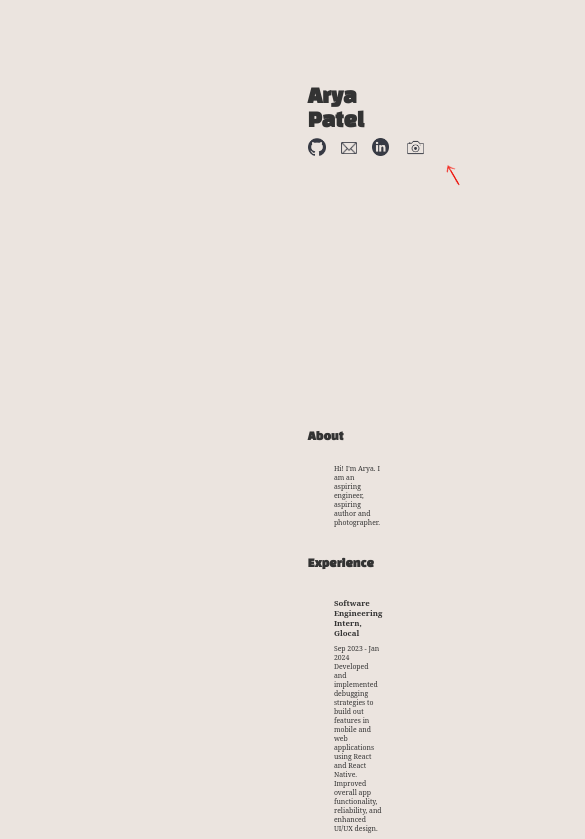
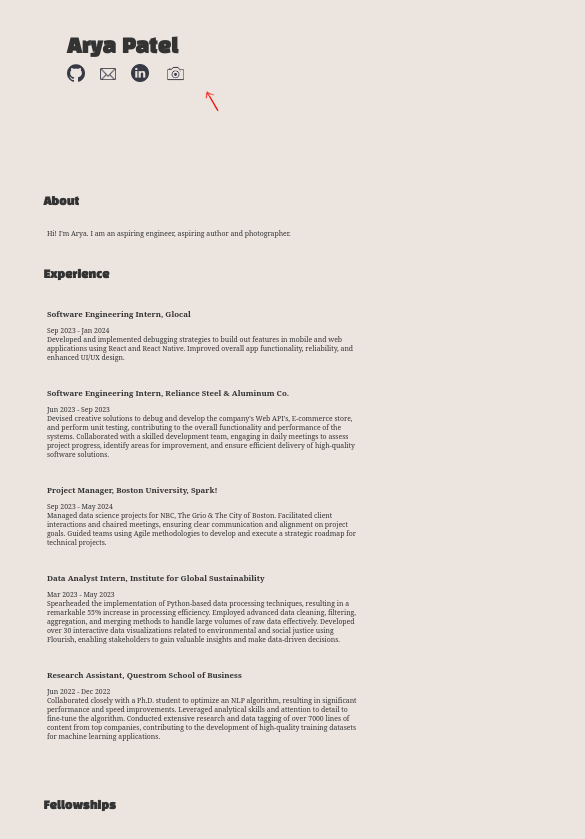
Before and after one commit to aryapatxl/Portfolio, a React (Create React App) app in the folder arya-portfolio/: page / in a window 390 px wide. Shown: the top 839 px of the page, 585 px wide, since content can reach past the window. Built offline with nearby package versions, Linux system fonts and the light colour scheme.

Commit message:
fixed margins to fit phone

```diff
--- a/arya-portfolio/src/App.css
+++ b/arya-portfolio/src/App.css
@@ -17,8 +17,9 @@
   font-size: calc(2px + 2vmin);
   font-weight: 900;
   text-align: left;
-  padding-top: calc(65px + 2vmin);
-  padding-left: calc(300px + 2vmin);
+  max-width: 60%;
+  margin-left: 10%;
+  margin-top: 10%;
 }
 #header {
   font-size: 40vw; /* Scalable font size */
@@ -59,29 +60,29 @@ body {
   color: #333;
   margin: 0;
   padding: 0;
+  margin-left: 8%;
 }
 
 .section-header {
+  display: flex;
   font-size: calc(3px + 2vmin);
   font-weight: bold;
-  margin: 20px 0;
   text-align: left;
-  padding-top: calc(-200px + 2vmin);
-  padding-left: calc(300px + 2vmin);
-  padding-right: calc(100px + 2vmin);
+  max-width: 60%;
+  margin-left: 2%;
 }
 
 .experience-item {
   display: flex;
   align-items: flex;
   text-align: left;
-  padding-left: calc(310px + 1vmin);
-  padding-right: calc(500px + 1vmin);
+  max-width: 60%;
+  margin-left: 8%;
 }
 
 .experience-item i {
   font-size: 1em;
-  margin-right: 20px;
+
 }
 
 .experience-item {
@@ -99,6 +100,7 @@ body {
   list-style: none;
   padding: 0;
   margin: 0;
+  transition: width 1s ease, margin 1s ease;
 }
 
 .experience-item ul li {
@@ -115,3 +117,29 @@ body {
   padding-left: calc(110px + 2vmin);
   transform: translateX(105px) rotate(-120deg)
 }
+.about-block {
+  margin-top: -15%;
+}
+
+.experience-block {
+  margin-top: 5%
+}
+@media (max-width: 450px) {
+  .experience-item {
+    display: flex;
+    align-items: flex;
+    text-align: left;
+    max-width: 100%;
+    margin-left: -10%;
+    margin-right: 5%;
+  }
+
+  .about-block {
+    margin-top: -60%;
+  }
+
+  .section-header {
+    margin-left: -5%; /* No margin on the left */
+    margin-right: 0%; /* No margin on the right */
+  }
+}
--- a/arya-portfolio/src/App.js
+++ b/arya-portfolio/src/App.js
@@ -33,7 +33,7 @@ function App() {
       <main>
       <body>
 
-      <section>
+      <section class="about-block">
     <h1 class="section-header">About</h1>
 
     <div class="experience-item">
@@ -46,7 +46,7 @@ function App() {
       </div>
     </div>
   </section>
-  <section>
+  <section class="experience-block" >
     <h1 class="section-header E">Experience</h1>
 
     <div class="experience-item">
```
